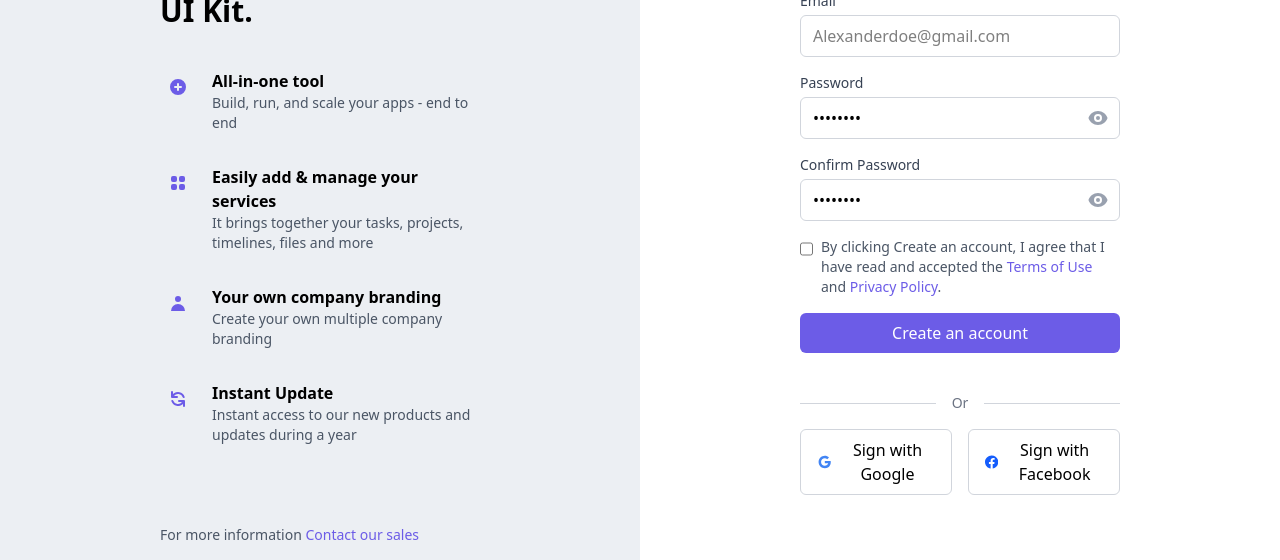
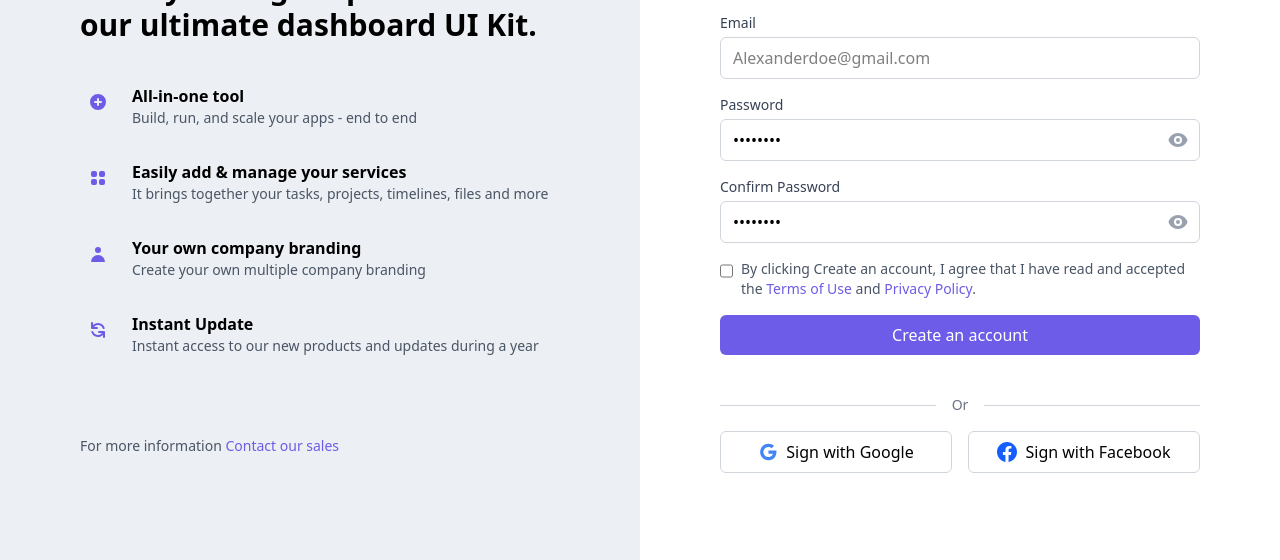
Before and after one commit to fayzullayevelmurod/sunstone, a website: page index.html in a window 1280 px wide. Shown: the part 240-800 px from the top of the page. Drawn offline with Linux system fonts and the light colour scheme.

Commit message:
login page media finished

```diff
--- a/index.html
+++ b/index.html
@@ -12,12 +12,12 @@
 <body>
 
   <div class="overflow-hidden">
-
-    <div class="bg-amber-200 w-full h-screen flex flex-col justify-center items-center">
+    <div class="w-full md:h-screen flex flex-col justify-center items-center">
       <div class="flex flex-col md:flex-row items-center w-full h-full">
         <!-- Left Column -->
-        <div class="w-full md:w-1/2 space-y-12 bg-[#eceff3]  h-full flex justify-center items-center">
-          <div class="w-1/2">
+        <div
+          class="w-full md:w-1/2 space-y-12 bg-[#eceff3]  h-full flex justify-center items-center md:py-0 py-10 px-5">
+          <div class="w-[480px]">
             <!-- Logo -->
             <div class="flex items-center space-x-2">
               <div class="bg-[#6c5ce7] w-10 h-10 rounded-xl flex items-center justify-center">
@@ -107,8 +107,8 @@
         </div>
 
         <!-- Right Column - Sign Up Form -->
-        <div class="w-full md:w-1/2 bg-white h-full  flex justify-center items-center">
-          <div class="w-1/2">
+        <div class="w-full md:w-1/2 bg-white h-full  flex justify-center items-center md:py-0 py-10 px-5">
+          <div class="w-[480px]">
             <h2 class="text-2xl font-bold mb-1">Sign up</h2>
             <p class="text-gray-600 mb-6">Already have an account? <a href="#" class="text-[#6c5ce7]">Sign in here</a>
             </p>
@@ -195,7 +195,7 @@
               </div>
 
               <!-- Social Login -->
-              <div class="grid grid-cols-1 md:grid-cols-2 gap-4 mt-4">
+              <div class="grid grid-cols-1 lg:grid-cols-2 gap-4 mt-4">
                 <button type="button"
                   class="flex items-center justify-center space-x-2 border border-gray-300 rounded-md py-2 px-4 hover:bg-gray-50 transition-colors">
                   <svg xmlns="http://www.w3.org/2000/svg" class="h-5 w-5" viewBox="0 0 24 24">
```
Also changed, not shown: src/css/main.css.
